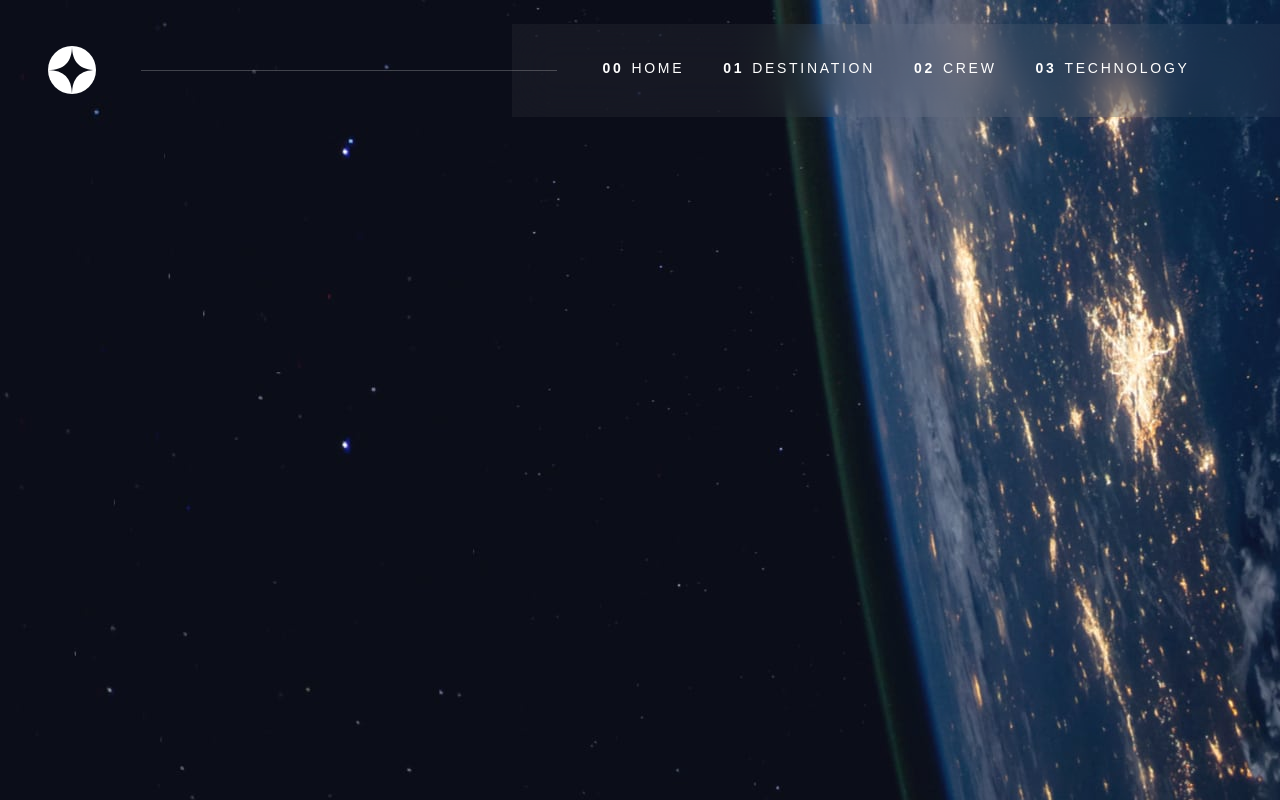
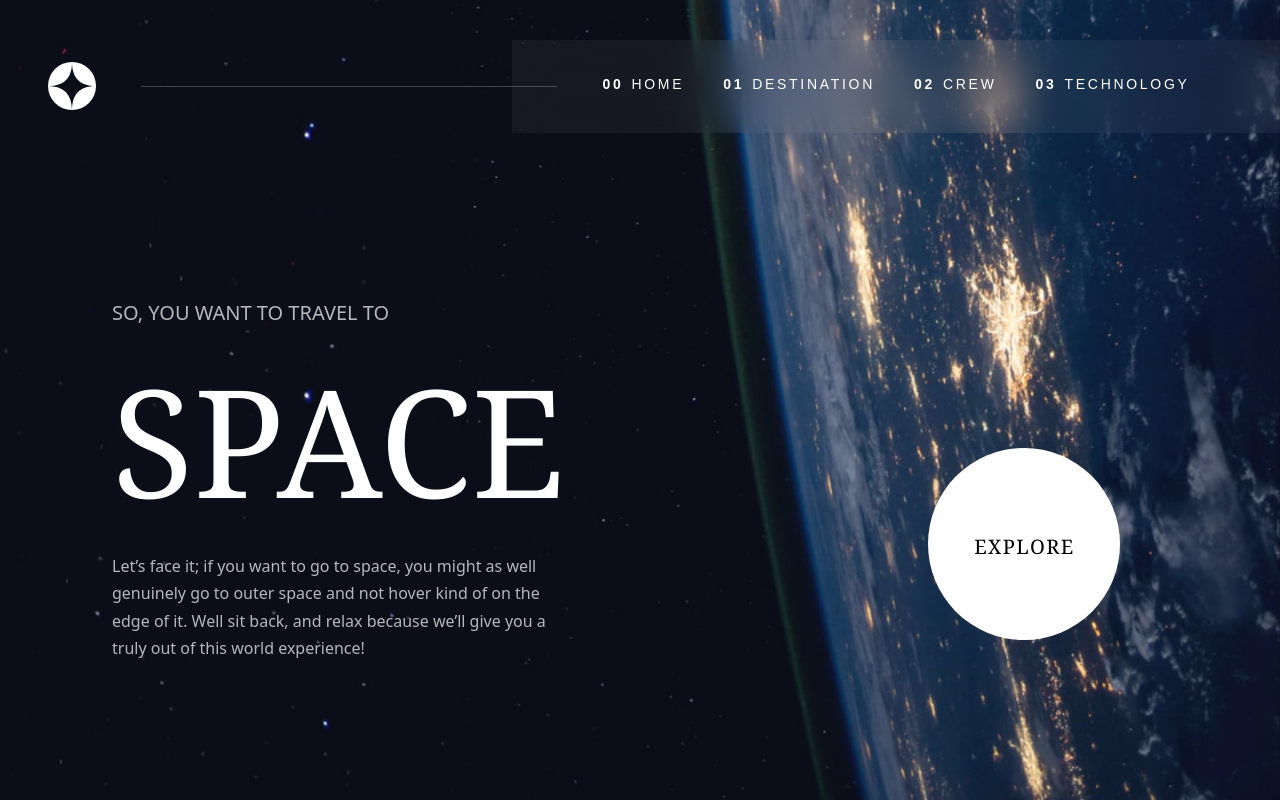
Before and after one commit to heckspoiler/space-travel, a Next.js app: page / in a window 1280 px wide. Built offline with nearby package versions, Linux system fonts and the light colour scheme.

Commit message:
finished for today

```diff
--- /dev/null
+++ b/components/IndexBody.js
@@ -0,0 +1,23 @@
+import style from "../styles/IndexBody.module.css";
+
+function IndexBody() {
+  return (
+    <section className={style.container}>
+      <section className={style.sectionLeft}>
+        <h5 className={style.subheadingLeft}>so, you want to travel to</h5>
+        <h1 className={style.headingLeft}>space</h1>
+        <p className={style.paragraphLeft}>
+          Let’s face it; if you want to go to space, you might as well genuinely
+          go to outer space and not hover kind of on the edge of it. Well sit
+          back, and relax because we’ll give you a truly out of this world
+          experience!
+        </p>
+      </section>
+      <section className={style.sectionRight}>
+        <div className={style.circleRight}>Explore</div>
+      </section>
+    </section>
+  );
+}
+
+export default IndexBody;
--- a/pages/index.js
+++ b/pages/index.js
@@ -1,10 +1,12 @@
 import styles from "../styles/index.module.css";
 import Header from "../components/Header";
+import IndexBody from "../components/IndexBody";
 
 function HomePage() {
   return (
     <div className={styles.container}>
       <Header />
+      <IndexBody />
     </div>
   );
 }
--- a/styles/Header.module.css
+++ b/styles/Header.module.css
@@ -9,12 +9,13 @@
 .header {
       display: flex;
       justify-content: space-between;
-      margin-top: 24px;
+      margin-top: 2.5rem;
       position: fixed;
       width: 100%;
       align-items: center;
       font-family: "Barlow Condensed";
       height: 5.8rem;
+      z-index: 1;
 
 }
 
--- /dev/null
+++ b/styles/IndexBody.module.css
@@ -0,0 +1,64 @@
+.container {
+      height: 100%;
+      width: 100%;
+      position: relative;
+      color: white;
+      display: flex;
+      align-items: center;
+      justify-content: space-around;
+      overflow: hidden;
+}
+
+.sectionLeft {
+      width: 100%;
+      padding-left: 7rem;
+      padding-top: 10rem;
+      display: flex;
+      flex-direction: column;
+      justify-content: center;
+      height: 100%;
+}
+
+.sectionRight {
+      width: 100%;
+      height: 100%;
+      position: relative;
+      margin-top: 10rem;
+}
+
+.subheadingLeft {
+      font-size: 20px;
+      text-transform: uppercase;
+      opacity: 0.7;
+}
+
+.headingLeft {
+      color: white;
+      font-size: 150px;
+      font-family: Cambria, Cochin, Georgia, Times, 'Times New Roman', serif;
+      text-transform: uppercase;
+}
+
+.paragraphLeft {
+      width: 80%;
+      line-height: 1.7;
+      opacity: 0.7;
+      font-size: 16px;
+}
+
+.circleRight {
+      position: absolute;
+      color: black;
+      height: 12rem;
+      width: 12rem;
+      left: calc(9rem + 9vw);
+      top: 23rem;
+      border-radius: 50%;
+      background-color: white;
+      text-align: center;
+      padding: 84px 0;
+      font-size: 20px;
+      letter-spacing: 1.4px;
+      text-transform: uppercase;
+      font-family: Cambria, Cochin, Georgia, Times, 'Times New Roman', serif;
+}
--- a/styles/index.module.css
+++ b/styles/index.module.css
@@ -1,5 +1,8 @@
 .container {
+      position: relative;
       height: 100vh;
       width: 100vw;
+      background-size: cover;
+      background-repeat: no-repeat;
       background-image: url("../public/assets/home/background-home-desktop.jpg")
 }
```
